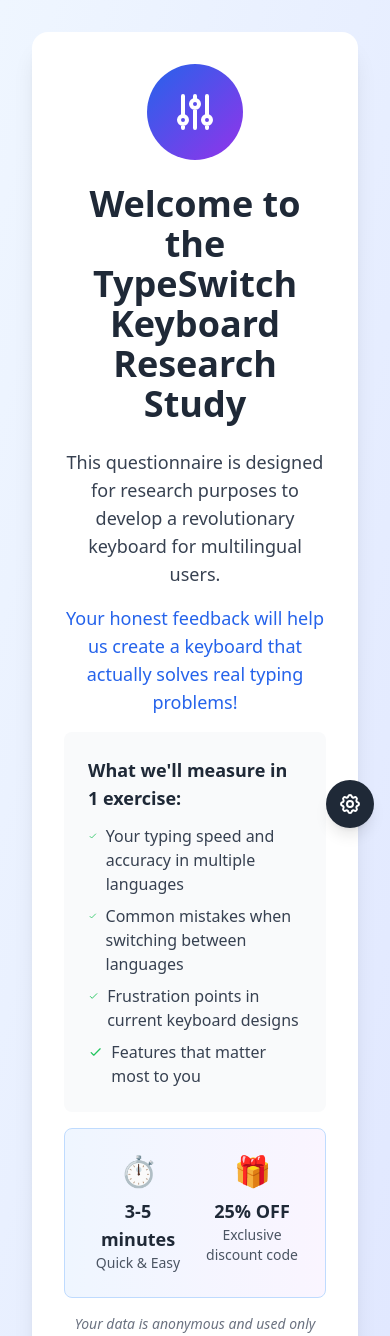
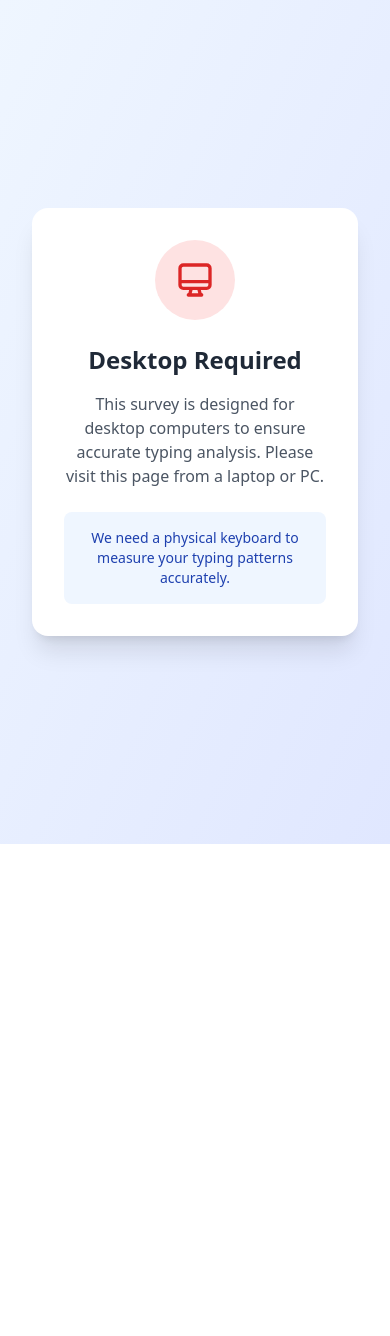
Before and after one commit to TypeSwitchLTD/typeswitch-form, a React (Vite) app: page / in a window 390 px wide. Shown: the top 1336 px of the page. After the commit the page ends 844 px from the top, so only its background shows below. Built offline with nearby package versions, Linux system fonts and the light colour scheme.

Commit message:
Update WelcomeScreen.tsx

```diff
--- a/src/components/WelcomeScreen.tsx
+++ b/src/components/WelcomeScreen.tsx
@@ -1,4 +1,4 @@
-import React from 'react';
+import React, { useEffect, useState } from 'react';
 
 interface Props {
   onNext: () => void;
@@ -6,23 +6,63 @@ interface Props {
 }
 
 const WelcomeScreen: React.FC<Props> = ({ onNext, onAdminClick }) => {
+  const [isMobile, setIsMobile] = useState(false);
+
+  useEffect(() => {
+    const checkMobile = () => {
+      const width = window.innerWidth;
+      const userAgent = navigator.userAgent.toLowerCase();
+      const mobileCheck = /android|webos|iphone|ipad|ipod|blackberry|iemobile|opera mini/i.test(userAgent) || width < 768;
+      setIsMobile(mobileCheck);
+    };
+
+    checkMobile();
+    window.addEventListener('resize', checkMobile);
+    return () => window.removeEventListener('resize', checkMobile);
+  }, []);
+
+  if (isMobile) {
+    return (
+      <div className="min-h-screen bg-gradient-to-br from-blue-50 to-indigo-100 flex items-center justify-center p-8">
+        <div className="bg-white rounded-2xl shadow-xl p-8 max-w-md text-center">
+          <div className="mb-6">
+            <div className="w-20 h-20 bg-red-100 rounded-full mx-auto flex items-center justify-center">
+              <svg className="w-10 h-10 text-red-600" fill="none" stroke="currentColor" viewBox="0 0 24 24">
+                <path strokeLinecap="round" strokeLinejoin="round" strokeWidth={2} d="M9.75 17L9 20l-1 1h8l-1-1-.75-3M3 13h18M5 17h14a2 2 0 002-2V5a2 2 0 00-2-2H5a2 2 0 00-2 2v10a2 2 0 002 2z" />
+              </svg>
+            </div>
+          </div>
+          <h2 className="text-2xl font-bold text-gray-800 mb-4">Desktop Required</h2>
+          <p className="text-gray-600">
+            This survey is designed for desktop computers to ensure accurate typing analysis.
+            Please visit this page from a laptop or PC.
+          </p>
+          <div className="mt-6 p-4 bg-blue-50 rounded-lg">
+            <p className="text-sm text-blue-800">
+              We need a physical keyboard to measure your typing patterns accurately.
+            </p>
+          </div>
+        </div>
+      </div>
+    );
+  }
+
   return (
-    <div className="min-h-screen bg-gradient-to-br from-blue-50 to-indigo-100 flex items-center justify-center p-8">
-      <div className="bg-white rounded-2xl shadow-xl p-8 max-w-3xl text-center">
-        {/* Logo/Icon */}
-        <div className="mb-6">
-          <div className="w-24 h-24 bg-gradient-to-br from-blue-600 to-purple-600 rounded-full mx-auto flex items-center justify-center">
-            <svg className="w-12 h-12 text-white" fill="none" stroke="currentColor" viewBox="0 0 24 24">
+    <div className="min-h-screen bg-gradient-to-br from-blue-50 to-indigo-100 flex items-center justify-center p-6">
+      <div className="bg-white rounded-2xl shadow-xl p-6 max-w-2xl text-center">
+        <div className="mb-4">
+          <div className="w-20 h-20 bg-gradient-to-br from-blue-600 to-purple-600 rounded-full mx-auto flex items-center justify-center">
+            <svg className="w-10 h-10 text-white" fill="none" stroke="currentColor" viewBox="0 0 24 24">
               <path strokeLinecap="round" strokeLinejoin="round" strokeWidth={2} d="M12 6V4m0 2a2 2 0 100 4m0-4a2 2 0 110 4m-6 8a2 2 0 100-4m0 4a2 2 0 110-4m0 4v2m0-6V4m6 6v10m6-2a2 2 0 100-4m0 4a2 2 0 110-4m0 4v2m0-6V4" />
             </svg>
           </div>
         </div>
 
-        <h1 className="text-4xl font-bold text-gray-800 mb-6">
+        <h1 className="text-3xl font-bold text-gray-800 mb-4">
           Welcome to the TypeSwitch Keyboard Research Study
         </h1>
 
-        <div className="space-y-4 text-lg text-gray-700">
+        <div className="space-y-3 text-base text-gray-700">
           <p>
             This questionnaire is designed for research purposes to develop
             a revolutionary keyboard for multilingual users.
@@ -32,68 +72,61 @@ const WelcomeScreen: React.FC<Props> = ({ onNext, onAdminClick }) => {
             Your honest feedback will help us create a keyboard that actually solves real typing problems!
           </p>
 
-          {/* Features List */}
-          <div className="bg-gray-50 rounded-lg p-6 mt-6 text-left">
-            <h3 className="font-semibold text-gray-800 mb-3">What we'll measure in 1 exercise:</h3>
-            <ul className="space-y-2 text-base">
+          <div className="bg-gray-50 rounded-lg p-4 mt-4 text-left">
+            <h3 className="font-semibold text-gray-800 mb-2">What we'll measure in 1 exercise:</h3>
+            <ul className="space-y-2 text-sm">
               <li className="flex items-start">
-                <svg className="w-5 h-5 text-green-500 mr-2 mt-0.5" fill="none" stroke="currentColor" viewBox="0 0 24 24">
-                  <path strokeLinecap="round" strokeLinejoin="round" strokeWidth={2} d="M5 13l4 4L19 7" />
-                </svg>
+                <span className="text-blue-600 mr-2 mt-0.5">⌨️</span>
                 <span>Your typing speed and accuracy in multiple languages</span>
               </li>
               <li className="flex items-start">
-                <svg className="w-5 h-5 text-green-500 mr-2 mt-0.5" fill="none" stroke="currentColor" viewBox="0 0 24 24">
-                  <path strokeLinecap="round" strokeLinejoin="round" strokeWidth={2} d="M5 13l4 4L19 7" />
-                </svg>
+                <span className="text-orange-500 mr-2 mt-0.5">⚠️</span>
                 <span>Common mistakes when switching between languages</span>
               </li>
               <li className="flex items-start">
-                <svg className="w-5 h-5 text-green-500 mr-2 mt-0.5" fill="none" stroke="currentColor" viewBox="0 0 24 24">
-                  <path strokeLinecap="round" strokeLinejoin="round" strokeWidth={2} d="M5 13l4 4L19 7" />
-                </svg>
+                <span className="text-red-500 mr-2 mt-0.5">😤</span>
                 <span>Frustration points in current keyboard designs</span>
               </li>
               <li className="flex items-start">
-                <svg className="w-5 h-5 text-green-500 mr-2 mt-0.5" fill="none" stroke="currentColor" viewBox="0 0 24 24">
-                  <path strokeLinecap="round" strokeLinejoin="round" strokeWidth={2} d="M5 13l4 4L19 7" />
-                </svg>
+                <span className="text-green-500 mr-2 mt-0.5">⭐</span>
                 <span>Features that matter most to you</span>
               </li>
             </ul>
           </div>
 
-          {/* Time and Reward Box */}
-          <div className="bg-gradient-to-r from-blue-50 to-purple-50 rounded-lg p-6 mt-6 border border-blue-200">
-            <div className="grid grid-cols-2 gap-4">
+          <div className="bg-gradient-to-r from-blue-50 to-purple-50 rounded-lg p-4 mt-4 border border-blue-200">
+            <div className="grid grid-cols-2 gap-3">
               <div className="text-center">
-                <div className="text-3xl mb-2">⏱️</div>
-                <p className="font-semibold text-gray-800">3-5 minutes</p>
-                <p className="text-sm text-gray-600">Quick & Easy</p>
+                <div className="text-2xl mb-1">⏱️</div>
+                <p className="font-semibold text-gray-800">5-7 minutes</p>
+                <p className="text-xs text-gray-600">Quick & Easy</p>
               </div>
               <div className="text-center">
-                <div className="text-3xl mb-2">🎁</div>
-                <p className="font-semibold text-gray-800">25% OFF</p>
-                <p className="text-sm text-gray-600">Exclusive discount code</p>
+                <div className="text-2xl mb-1">🎁</div>
+                <p className="font-semibold text-gray-800">Up to 25% OFF</p>
+                <p className="text-xs text-gray-600">15% + 10% with email</p>
               </div>
             </div>
           </div>
 
-          {/* Privacy Note */}
-          <p className="text-sm text-gray-500 italic mt-4">
-            Your data is anonymous and used only for product development
-          </p>
+          <div className="bg-green-50 border border-green-200 rounded-lg p-3 mt-3">
+            <p className="text-sm text-green-800 font-medium flex items-center justify-center">
+              <svg className="w-4 h-4 mr-2" fill="none" stroke="currentColor" viewBox="0 0 24 24">
+                <path strokeLinecap="round" strokeLinejoin="round" strokeWidth={2} d="M12 15v2m-6 4h12a2 2 0 002-2v-6a2 2 0 00-2-2H6a2 2 0 00-2 2v6a2 2 0 002 2zm10-10V7a4 4 0 00-8 0v4h8z" />
+              </svg>
+              100% Anonymous - Your data is used only for product development
+            </p>
+          </div>
         </div>
 
         <button
           onClick={onNext}
-          className="mt-8 bg-gradient-to-r from-blue-600 to-purple-600 text-white py-4 px-12 rounded-lg font-semibold text-lg hover:from-blue-700 hover:to-purple-700 transition transform hover:scale-105 shadow-lg"
+          className="mt-6 bg-gradient-to-r from-blue-600 to-purple-600 text-white py-3 px-10 rounded-lg font-semibold text-base hover:from-blue-700 hover:to-purple-700 transition transform hover:scale-105 shadow-lg"
         >
           Start Survey →
         </button>
 
-        {/* Progress indicator */}
-        <div className="mt-6 flex justify-center items-center space-x-2">
+        <div className="mt-4 flex justify-center items-center space-x-2">
           <div className="w-2 h-2 bg-blue-600 rounded-full"></div>
           <div className="w-2 h-2 bg-gray-300 rounded-full"></div>
           <div className="w-2 h-2 bg-gray-300 rounded-full"></div>
@@ -102,14 +135,13 @@ const WelcomeScreen: React.FC<Props> = ({ onNext, onAdminClick }) => {
         </div>
       </div>
 
-      {/* Admin button - hidden in corner */}
       {onAdminClick && (
         <button
           onClick={onAdminClick}
-          className="fixed bottom-4 right-4 w-12 h-12 bg-gray-800 hover:bg-gray-900 text-white rounded-full flex items-center justify-center transition shadow-lg z-50 select-none"
+          className="fixed bottom-4 right-4 w-10 h-10 bg-gray-800 hover:bg-gray-900 text-white rounded-full flex items-center justify-center transition shadow-lg z-50 select-none"
           title="Admin Dashboard"
         >
-          <svg className="w-6 h-6" fill="none" stroke="currentColor" viewBox="0 0 24 24">
+          <svg className="w-5 h-5" fill="none" stroke="currentColor" viewBox="0 0 24 24">
             <path strokeLinecap="round" strokeLinejoin="round" strokeWidth={2} d="M10.325 4.317c.426-1.756 2.924-1.756 3.35 0a1.724 1.724 0 002.573 1.066c1.543-.94 3.31.826 2.37 2.37a1.724 1.724 0 001.065 2.572c1.756.426 1.756 2.924 0 3.35a1.724 1.724 0 00-1.066 2.573c.94 1.543-.826 3.31-2.37 2.37a1.724 1.724 0 00-2.572 1.065c-.426 1.756-2.924 1.756-3.35 0a1.724 1.724 0 00-2.573-1.066c-1.543.94-3.31-.826-2.37-2.37a1.724 1.724 0 00-1.065-2.572c-1.756-.426-1.756-2.924 0-3.35a1.724 1.724 0 001.066-2.573c-.94-1.543.826-3.31 2.37-2.37.996.608 2.296.07 2.572-1.065z" />
             <path strokeLinecap="round" strokeLinejoin="round" strokeWidth={2} d="M15 12a3 3 0 11-6 0 3 3 0 016 0z" />
           </svg>
```
